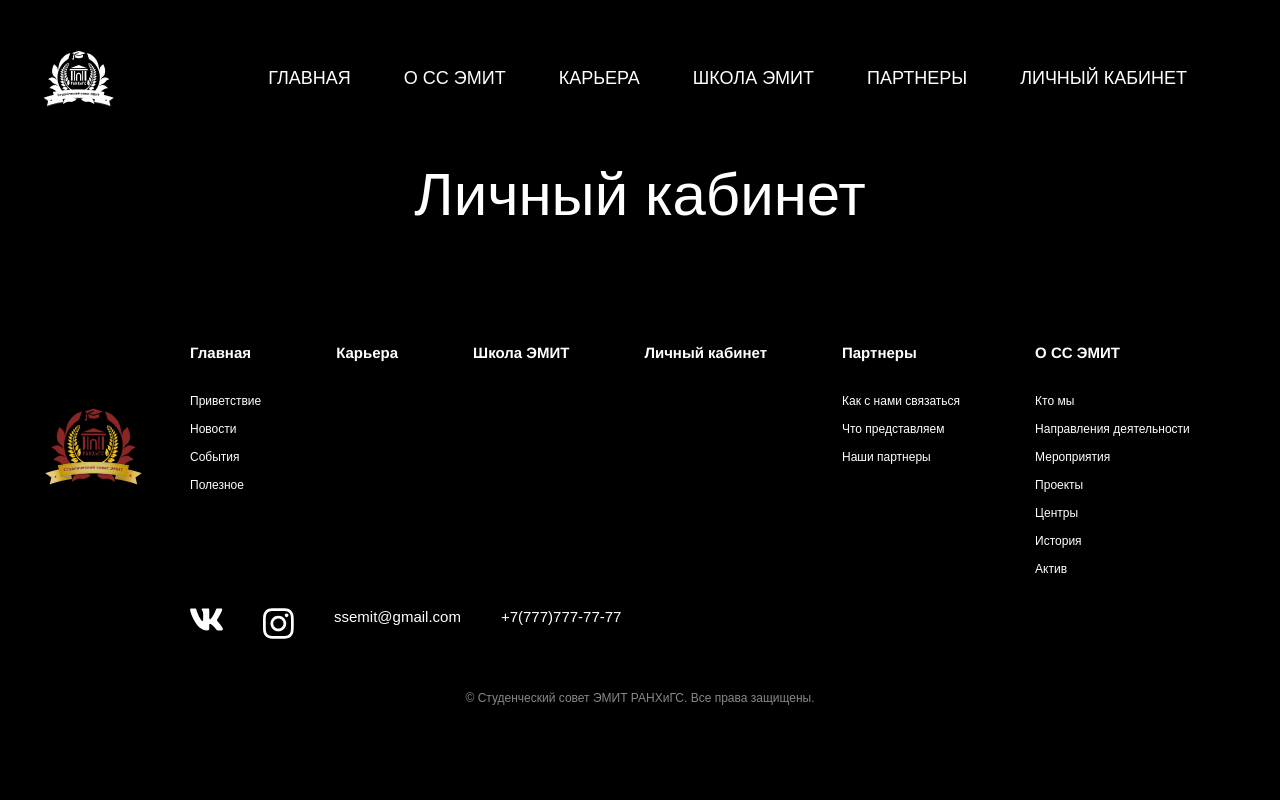
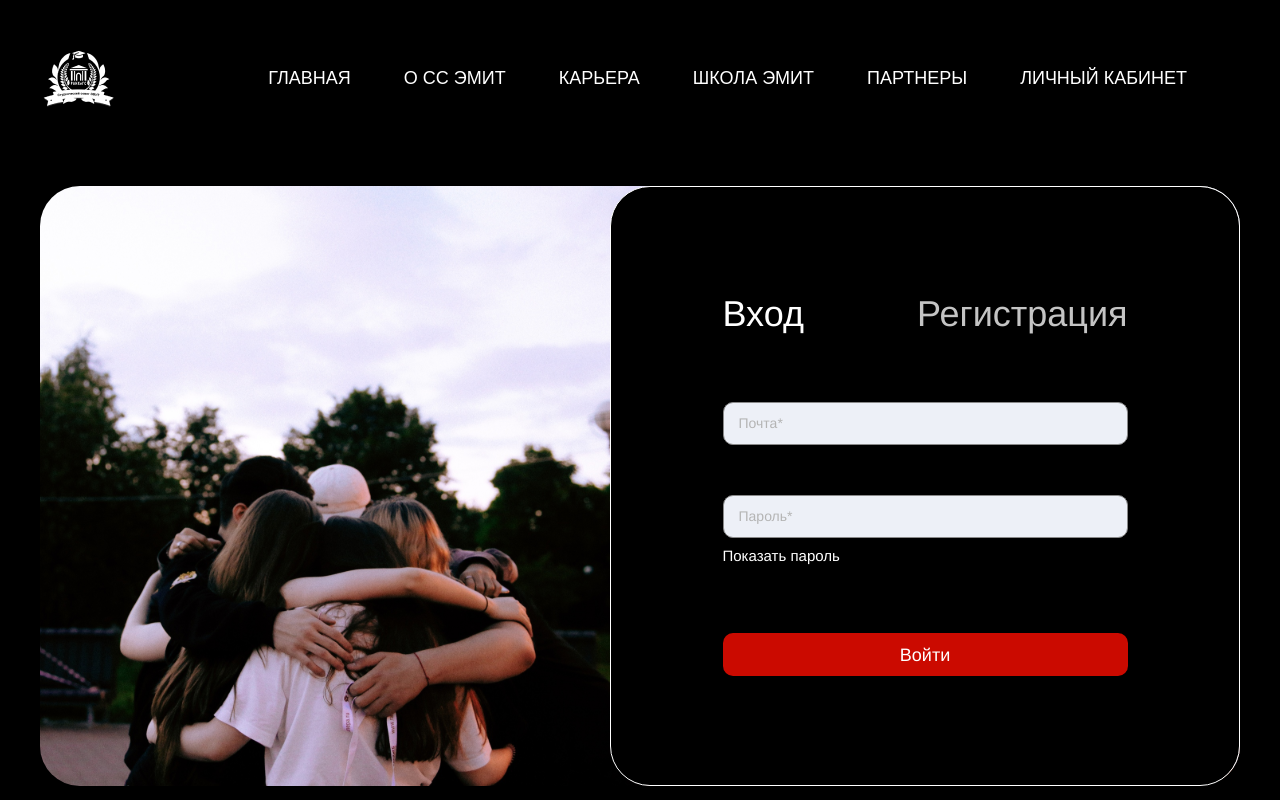
Before and after one commit to zaiden54/ss-emit-zaiden-fork, a React (Create React App) app in the folder frontend/: page /lk in a window 1280 px wide. Shown: the top 800 px of the page. Built offline with nearby package versions, Linux system fonts and the light colour scheme.

Commit message:
add back and frontend connection

```diff
--- a/frontend/src/App.js
+++ b/frontend/src/App.js
@@ -1,16 +1,18 @@
 import React from "react"
 import { useRoutes } from './routes'
-
+import { useAuth } from './hooks/auth.hook'
 
 function App() {
 
-  const isAuthenticated = true
+  const { login, logout, userId, token } = useAuth()
+
+  const isAuthenticated = !!token
   const route = useRoutes(isAuthenticated)
 
   return (
-      <div>
-        { route }
-      </div>
+    <div>
+      { route }
+    </div>
   );
 }
 
--- a/frontend/src/components/login.js
+++ b/frontend/src/components/login.js
@@ -57,12 +57,12 @@
         request('/api/auth/register', 'post', form)
     }
 
-    const sendAuthForm = () => {
-        sendForm(authForm)
-        console.log(authForm);
+    const loginHandler = async () => {
+        const data = await request('/api/auth/login', 'post', authForm)
+        console.log(data)
     }
 
-    const sendRegForm = () => {
+    const sendRegForm = async () => {
         sendForm(regForm)
     }
 
@@ -80,7 +80,7 @@
                         <div className={"auth-block-content " + (loginVisibility ? 'auth-visible' : '')}>
                             <input className="auth-login" name='login' type="email" placeholder="Почта*" onChange={handleAuthChange}/>
                             <div className="password-input"><input className="auth-password" type={passwordVisibility ? 'text' : 'password'} placeholder="Пароль*" onChange={handleAuthChange} name='password'/><p onClick={showPassword}>Показать пароль</p></div>
-                            <button className="auth-button"><p onClick={sendAuthForm}>Войти</p></button>
+                            <button className="auth-button"><p onClick={loginHandler}>Войти</p></button>
                         </div>
 
                         <div className={"reg-block-content " + (loginVisibility ? '' : 'auth-visible')}>
--- a/frontend/src/hooks/auth.hook.js
+++ b/frontend/src/hooks/auth.hook.js
@@ -21,7 +21,7 @@
     }, [])
 
     useEffect( () => {
-        const userData = JSON.parse(localStorage.getItem('userData'))
+        const data = JSON.parse(localStorage.getItem('userData'))
 
         if ( data && data.token ) {
             login(data.token, data.userId)
@@ -30,16 +30,16 @@
     }, [login])
 
     const logout = useCallback( () => {
-        setToken(тгдд)
-        setUserId(тгдд)
+        setToken(null)
+        setUserId(null)
 
         localStorage.setItem('userData', JSON.stringify({
-            token: jwtToken,
-            userId: id
+            token: token,
+            userId: userId
         }))
     }, [])
 
 
-    return { login, logout }
+    return { login, logout, userId, token }
 
 }
```
Also changed, not shown: 1 other file (tests, documents, lock files or other folders).
